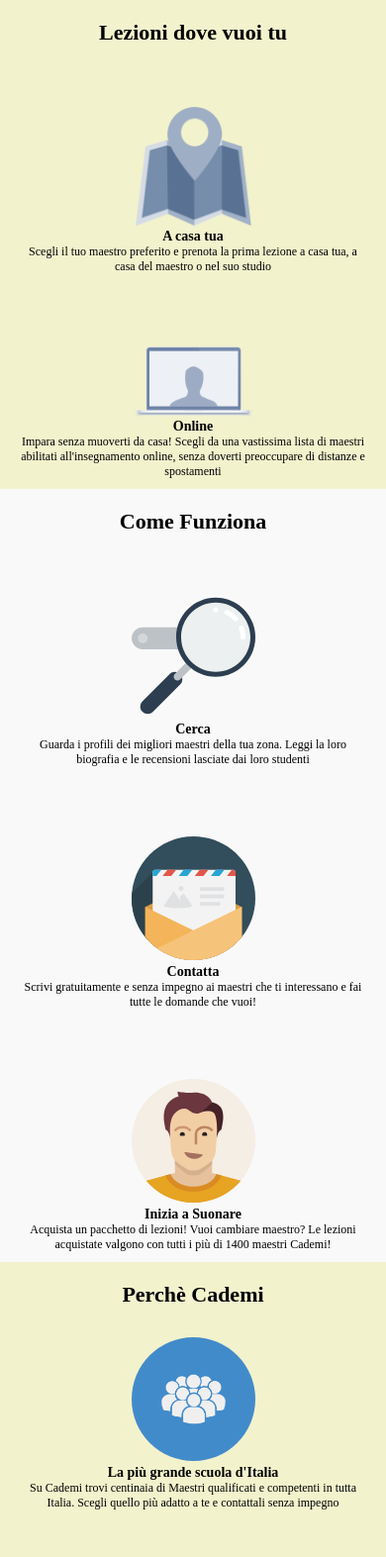
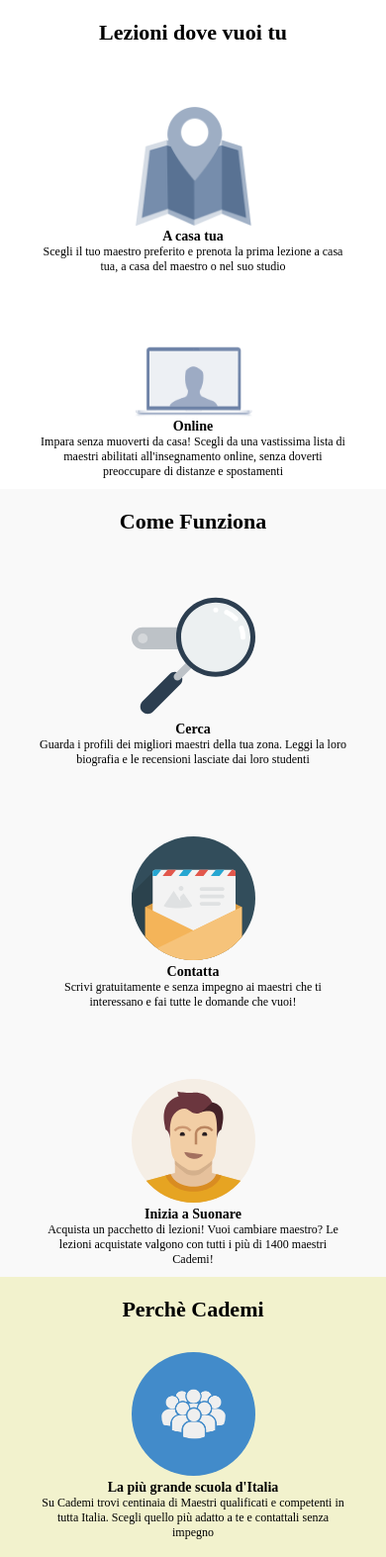
Before and after one commit to AlbertoLiguori/html-css-resp-wannabe-12bool, a plain HTML site: page index.html in a window 390 px wide. Shown: the top 1573 px of the page at 99% size. Drawn offline with Linux system fonts and the light colour scheme.

Commit message:
fix container

```diff
--- a/bool12.css
+++ b/12-bool.css
@@ -8,7 +8,9 @@
 /* il nostro framework avra una max-width di 1170px
 lasciando margini uguali laterali */
 .container{
-  width:100%;
+  width:90%;
+  margin-left: auto;
+  margin-right: auto;
 }
 
 /* .container diventeranno le righe, a cui attribuire eventualmente un altezza */
--- a/index.html
+++ b/index.html
@@ -3,14 +3,15 @@
   <head>
     <meta charset="utf-8">
     <meta name="viewport" content="width=device-width, initial-scale=1.0">
-    <link rel="stylesheet" href="bool12.css">
+    <link rel="stylesheet" href="12-bool.css">
     <link rel="stylesheet" href="style.css">
     <title>Boolean aCademy</title>
   </head>
   <body>
-    <div id="lezioni" class="container">
+    <div id="lezioni" class="row bg-yellow">
 
-          <div class="row">
+          <div class="container ">
+
                 <h1>Lezioni dove vuoi tu</h1>
 
                 <div class="left col-ld-6 col-md-6 col-xs-12">
@@ -33,9 +34,9 @@
 
     </div>
 
-    <div id="steps" class="container grey">
+    <div id="steps" class="row bg-grey">
 
-          <div class="row">
+          <div class="container">
 
                     <h1>Come Funziona</h1>
 
@@ -67,9 +68,9 @@
 
     </div>
 
-    <div id="why" class="container grey">
+    <div id="why" class="row bg-yellow">
 
-          <div class="row">
+          <div class="container">
           <h1>Perchè Cademi</h1>
 
                 <div class="first col-ld-12 col-md-4 col-xs-12">
--- a/style.css
+++ b/style.css
@@ -1,26 +1,26 @@
 .row {
-  width:90%;
+  width:100%;
   margin-left: auto;
   margin-right: auto;
   margin-top: 100px;
 }
 
 /* BLOCCO LEZIONI */
-#lezioni .row>.left,
-#lezioni .row>.right {
+#lezioni .container>.left,
+#lezioni .container>.right {
   float: left;
   margin-top:50px;
 }
 
-#lezioni .row>.left{
+#lezioni .container>.left{
   padding-right: 10px;
 }
 
-#lezioni .row>.right{
+#lezioni .container>.right{
   padding-left: 10px;
 }
 
-#lezioni .row img {
+#lezioni .container img {
   /* per centrare orizzontalmente */
   display: block;
   margin-right: auto;
@@ -32,14 +32,14 @@
 }
 
 /* BLOCCO STEPS */
-#steps .row>.left,
-#steps .row>.central,
-#steps .row>.right {
+#steps .container>.left,
+#steps .container>.central,
+#steps .container>.right {
   margin-top:50px;
   float: left;
 }
 
-#steps .row>.central{
+#steps .container>.central{
   padding-right: 10px;
   padding-left:10px;
 }
@@ -53,26 +53,26 @@
   text-align: center;
 }
 
-#why .row>.first,
-#why .row>.second,
-#why .row>.third {
+#why .container>.first,
+#why .container>.second,
+#why .container>.third {
   margin-top: 80px;
 }
 
-#why .row img {
+#why .container img {
   background-color: #428bca;
   border-radius: 50%;
   padding: 30px
 }
 
 /* COMMON */
-.row::after {
+.container::after {
   content: '';
   display: table;
   clear: both;
 }
 
-.container.grey {
+.bg-grey {
   background-color: #f9f9f9;
 }
 
@@ -113,40 +113,40 @@
     margin-top:0px;
   }
 
-  #lezioni .row>.left,
-  #lezioni .row>.right {
+  #lezioni .container>.left,
+  #lezioni .container>.right {
     margin-top:30px;
     margin-bottom:20px;
     padding-left:10px;
     padding-right: 10px;
   }
 
-  #lezioni .row .right img{
+  #lezioni .container .right img{
     width:200px;
     height:auto;
     margin-top:27px;
 
   }
 
-  #steps .row>.left,
-  #steps .row>.central,
-  #steps .row>.right {
+  #steps .container>.left,
+  #steps .container>.central,
+  #steps .container>.right {
     margin-top: 30px;
     margin-bottom:20px;
     padding-left:10px;
     padding-right: 10px;
   }
 
-  #why .row>.first,
-  #why .row>.second,
-  #why .row>.third {
+  #why .container>.first,
+  #why .container>.second,
+  #why .container>.third {
     margin-top: 30px;
     margin-bottom:20px;
     padding-left:10px;
     padding-right: 10px;
   }
 
-  #why,#lezioni.container{
+  .bg-yellow{
     background-color: #f2f2cd;
   }
 
@@ -182,14 +182,14 @@
     margin:0;
   }
 
-  #lezioni .row > .left, #lezioni .row > .right {
+  #lezioni .container > .left, #lezioni .container > .right {
     padding-top:10px;
     padding-bottom:10px;
     padding-left:20px;
     padding-right:20px;
   }
 
-  #steps .row > .left, #steps .row > .central, #steps .row > .right {
+  #steps .container > .left, #steps .container > .central, #steps .container > .right {
     float: left;
     padding-top:10px;
     padding-bottom:10px;
@@ -197,7 +197,7 @@
     padding-right: 20px;
   }
 
-  #why .row > .first, #why .row > .second, #why .row > .third {
+  #why .container > .first, #why .container > .second, #why .container > .third {
       padding-left:20px;
       padding-right: 20px;
       margin-top:30px;
@@ -217,5 +217,4 @@
     display:none;
   }
 
-
 }
```
